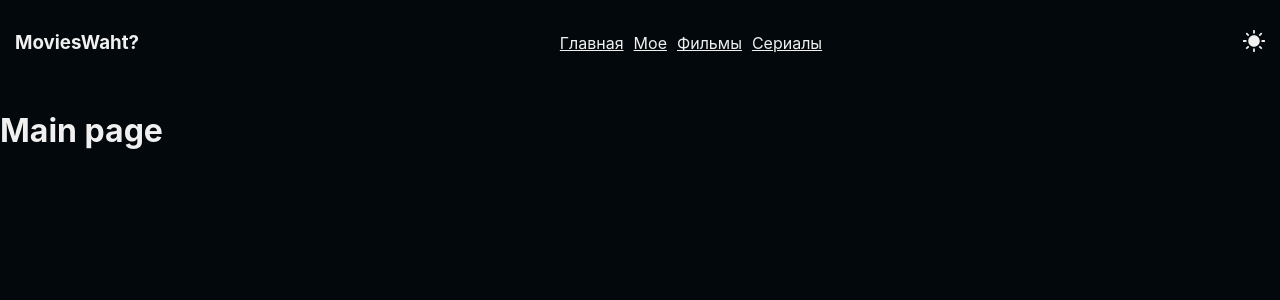
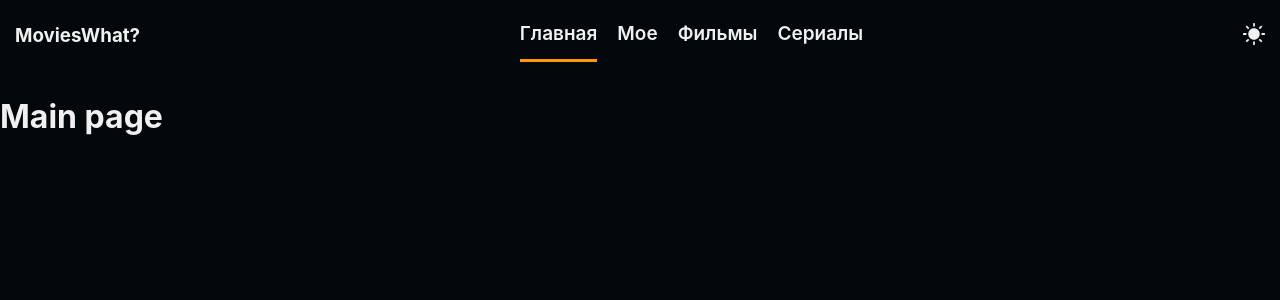
Before and after one commit to CapMoskal/movies_project, a React (Vite) app: page / in a window 1280 px wide. Shown: the top 300 px of the page. Built offline with nearby package versions, Linux system fonts and the light colour scheme.

Commit message:
done w header style

```diff
--- a/package.json
+++ b/package.json
@@ -29,6 +29,7 @@
     "eslint-plugin-react-hooks": "^5.1.0-rc.0",
     "eslint-plugin-react-refresh": "^0.4.9",
     "globals": "^15.9.0",
+    "sass-embedded": "^1.77.8",
     "typescript": "^5.5.3",
     "typescript-eslint": "^8.0.1",
     "vite": "^5.4.1"
--- /dev/null
+++ b/src/components/Header/Header.module.scss
@@ -0,0 +1,39 @@
+@mixin headerBtn() {
+  color: var(--colors-text);
+  font-weight: 600;
+  font-size: 19px;
+  padding: 10px 0;
+  border-bottom: 3px solid #11111100;
+  text-decoration: none;
+  transition: border-bottom 0.3s ease;
+}
+
+.header {
+  padding: 10px 15px;
+  display: flex;
+  justify-content: space-between;
+  align-items: center;
+
+  h3 {
+    margin: 10px 0;
+  }
+
+  .header-btns {
+    display: flex;
+    gap: 20px;
+
+    &--btn {
+      @include headerBtn();
+
+      &:hover,
+      &-active {
+        @include headerBtn();
+        border-bottom: 3px solid var(--colors-orange);
+      }
+    }
+  }
+
+  .theme-switcher-con {
+    cursor: pointer;
+  }
+}
--- a/src/components/Header/Header.tsx
+++ b/src/components/Header/Header.tsx
@@ -1,9 +1,10 @@
-import { ThemeSwitcher } from '../../features/themeSwitcher/ThemeSwitcher'
+import { ThemeSwitcher } from './ThemeSwitcher'
 import { HeaderBtns } from './HeaderBtns'
+import styles from './Header.module.scss'
 
 export const Header = () => (
-  <header className="data-theme">
-    <h3>MoviesWaht?</h3>
+  <header className={styles['header']}>
+    <h3>MoviesWhat?</h3>
     <HeaderBtns />
     <ThemeSwitcher />
   </header>
--- a/src/components/Header/HeaderBtns.tsx
+++ b/src/components/Header/HeaderBtns.tsx
@@ -1,8 +1,9 @@
 import { headerBtnsItems } from './headerBtnsItems'
 import { HeaderButton } from './HeaderButton'
+import styles from './Header.module.scss'
 
 export const HeaderBtns = () => (
-  <div className="header-btns">
+  <div className={styles['header-btns']}>
     {headerBtnsItems.map((btn) => (
       <HeaderButton key={btn.title} btn={btn} />
     ))}
--- a/src/components/Header/HeaderButton.tsx
+++ b/src/components/Header/HeaderButton.tsx
@@ -1,4 +1,10 @@
 import { NavLink } from 'react-router-dom'
+import styles from './Header.module.scss'
+
+const setStyle = ({ isActive }: { isActive: boolean }) =>
+  isActive
+    ? styles['header-btns--btn-active']
+    : styles['header-btns--btn']
 
 interface Props {
   btn: {
@@ -8,7 +14,7 @@ interface Props {
 }
 
 export const HeaderButton = ({ btn }: Props) => (
-  <NavLink key={btn.title} to={btn.to} className="header-btns--btn">
+  <NavLink key={btn.title} to={btn.to} className={setStyle}>
     {btn.title}
   </NavLink>
 )
--- a/src/features/themeSwitcher/ThemeSwitcher.tsx
+++ b/src/components/Header/ThemeSwitcher.tsx
@@ -1,12 +1,16 @@
 import { MoonFilled, SunFilled } from '@ant-design/icons'
-import { useTheme } from './use-theme'
+import { useTheme } from '../../features/themeSwitcher/use-theme'
+import styles from './Header.module.scss'
 
 export const ThemeSwitcher = () => {
   const [theme, toggleTheme] = useTheme()
   const btnStyle = { color: '--colors-text', fontSize: '22px' }
 
   return (
-    <div className="theme-switcher-con" onClick={toggleTheme}>
+    <div
+      className={styles['theme-switcher-con']}
+      onClick={toggleTheme}
+    >
       {theme === 'light' ? (
         <MoonFilled style={btnStyle} />
       ) : (
@@ -15,7 +19,3 @@ export const ThemeSwitcher = () => {
     </div>
   )
 }
-
-// сделать модальные стили
-// индекс стилей сделать сасс
-// настроить стиль кнопок в хедере
--- a/src/components/Header/headerBtnsItems.ts
+++ b/src/components/Header/headerBtnsItems.ts
@@ -1,6 +1,6 @@
 export const headerBtnsItems = [
   { to: '/', title: 'Главная' },
-  { to: '/', title: 'Мое' },
-  { to: '/', title: 'Фильмы' },
-  { to: '/', title: 'Сериалы' },
+  { to: 'my', title: 'Мое' },
+  { to: 'movies', title: 'Фильмы' },
+  { to: 'serials', title: 'Сериалы' },
 ]
--- a/src/components/Main/Main.tsx
+++ b/src/components/Main/Main.tsx
@@ -1,10 +1,12 @@
 import { Route, Routes } from 'react-router-dom'
 import { MainPage } from '../../pages/MainPage'
+import { NotFound } from '../../pages/NotFound'
 
 export const Main = () => (
   <main>
     <Routes>
       <Route path="/" element={<MainPage />} />
+      <Route path="*" element={<NotFound />} />
     </Routes>
   </main>
 )
--- a/src/index.css
+++ b/src/index.scss
@@ -4,11 +4,6 @@
   font-weight: 400;
 
   color-scheme: light dark;
-  /* color: #f0f0f0;
-  background-color: #242424; */
-
-  /* color: #f0f0f0;
-  background-color: #02080b; */
 
   font-synthesis: none;
   text-rendering: optimizeLegibility;
@@ -31,25 +26,5 @@ body {
   min-height: 100vh;
   color: var(--colors-text);
   background-color: var(--colors-bg);
+  --colors-orange: rgb(255, 153, 0);
 }
-
-header {
-  padding: 10px 15px;
-  display: flex;
-  justify-content: space-between;
-  align-items: center;
-}
-
-.header-btns {
-  display: flex;
-  gap: 10px;
-}
-
-.header-btns--btn {
-  color: var(--colors-text);
-}
-
-.theme-switcher-con {
-  cursor: pointer;
-  text-transform: capitalize;
-}
--- a/src/main.tsx
+++ b/src/main.tsx
@@ -1,6 +1,6 @@
 import { createRoot } from 'react-dom/client'
 import App from './App.tsx'
-import './index.css'
+import './index.scss'
 import { BrowserRouter } from 'react-router-dom'
 import { Provider } from 'react-redux'
 import { store } from './store.ts'
--- /dev/null
+++ b/src/pages/NotFound.tsx
@@ -0,0 +1 @@
+export const NotFound = () => <h1>Not found blin</h1>
```
Also changed, not shown: 2 other files (tests, documents, lock files or other folders).
